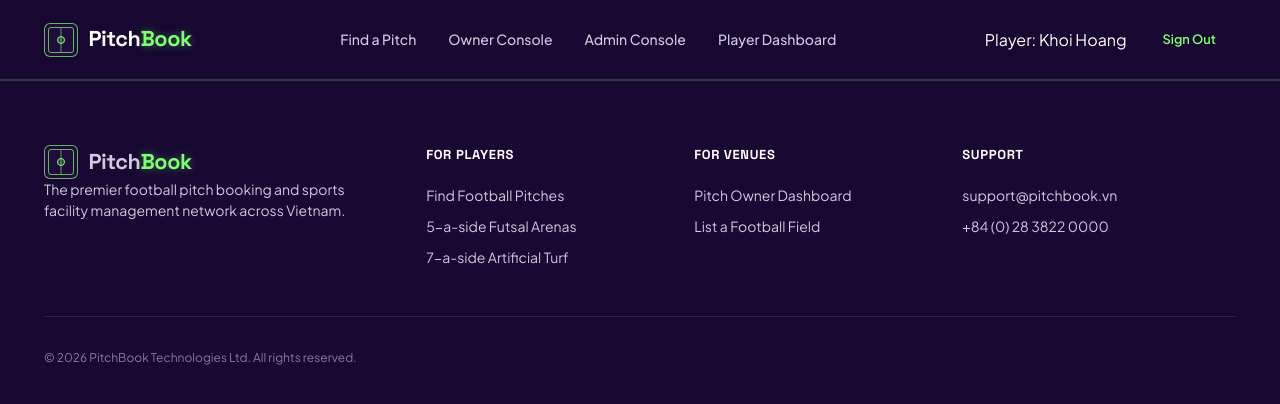
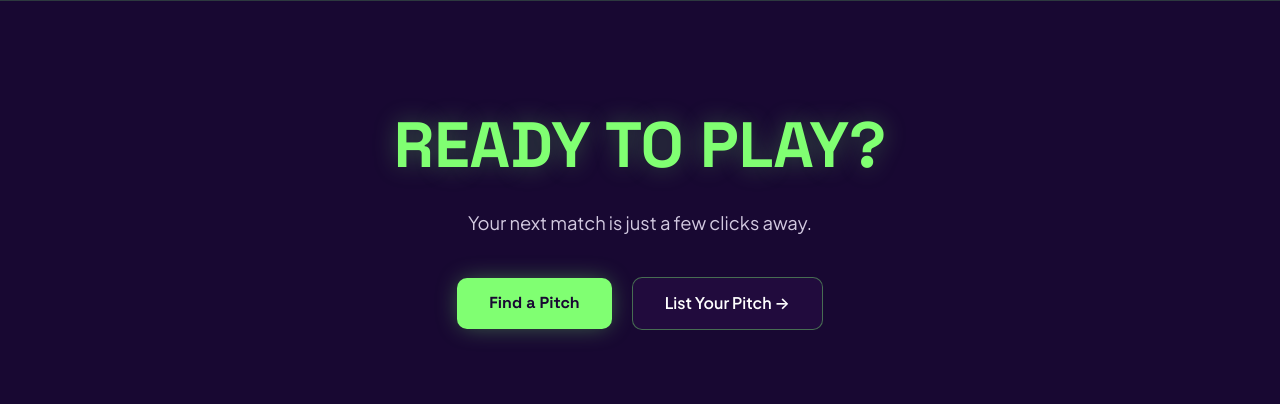
Before and after one commit to khoihoag/booking-system, a React (Vite) app in the folder frontend/: page / in a window 1280 px wide. Shown: the top 404 px of the page. Built offline with nearby package versions, Linux system fonts and the light colour scheme.

Commit message:
landingpage

```diff
--- a/frontend/src/App.jsx
+++ b/frontend/src/App.jsx
@@ -3,13 +3,13 @@ import SignIn from './components/auth/SignIn'
 import SignUp from './components/auth/SignUp'
 import Navbar from './components/layout/Navbar'
 import Footer from './components/layout/Footer'
+import LandingPage from './components/home/LandingPage'
 
 
 export default function App() {
     return (
         <div>
-            <Navbar />
-            <Footer />
+            <LandingPage />
         </div>
     )
 }
--- /dev/null
+++ b/frontend/src/components/home/CTASection.css
@@ -0,0 +1,44 @@
+
+@import './../../common.css';
+
+
+.cta-btn-primary {
+  padding: 0.85rem 2rem;
+  font-size: 1rem;
+}
+
+.cta-btn-secondary {
+  padding: 0.85rem 2rem;
+  font-size: 1rem;
+}
+
+.cta-section {
+  position: relative;
+  background-color: var(--bg-midnight);
+  padding: 6rem 0;
+  text-align: center;
+  border-top: 1px solid var(--border-neon-subtle);
+  overflow: hidden;
+}
+
+.cta-title {
+  font-size: clamp(2.25rem, 5vw, 4rem);
+  font-weight: 800;
+  color: var(--color-neon-primary);
+  text-shadow: 0 0 25px rgba(128, 255, 114, 0.3);
+}
+
+.cta-desc {
+  margin-top: 1rem;
+  font-size: 1.15rem;
+  color: var(--color-text-muted);
+}
+
+.cta-buttons {
+  margin-top: 2.5rem;
+  display: flex;
+  align-items: center;
+  justify-content: center;
+  gap: 1.25rem;
+  flex-wrap: wrap;
+}
--- /dev/null
+++ b/frontend/src/components/home/CTASection.jsx
@@ -0,0 +1,21 @@
+import './CTASection.css'
+
+
+export default function CTASection () {
+    return (
+        <section class="cta-section">
+            <div class="container">
+                <h2 class="cta-title">READY TO PLAY?</h2>
+                <p class="cta-desc">Your next match is just a few clicks away.</p>
+                <div class="cta-buttons">
+                    <a href="discovery.html" class="btn-primary cta-btn-primary">
+                        Find a Pitch
+                    </a>
+                    <a href="owner-dashboard.html" class="btn-secondary cta-btn-secondary">
+                        List Your Pitch &rarr;
+                    </a>
+                </div>
+            </div>
+        </section>
+    )
+}
--- /dev/null
+++ b/frontend/src/components/home/LandingPage.css
@@ -0,0 +1,6 @@
+/* LandingPage.css */
+.landing-page-container {
+  display: flex;
+  flex-direction: column;
+  min-height: 100vh;
+}
--- /dev/null
+++ b/frontend/src/components/home/LandingPage.jsx
@@ -0,0 +1,10 @@
+import CTASection from './CTASection'
+
+
+export default function() {
+    return (
+        <div className='landing-page-container'>
+            <CTASection />
+        </div>
+    )
+}
```
